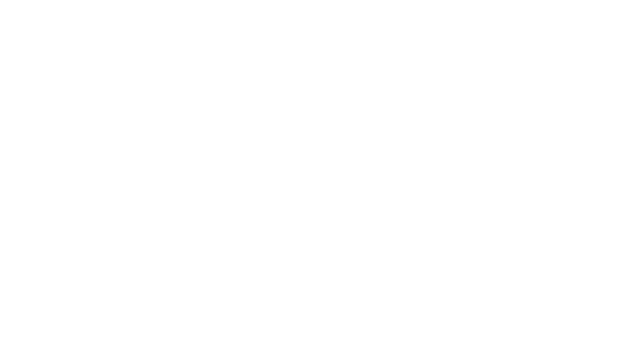
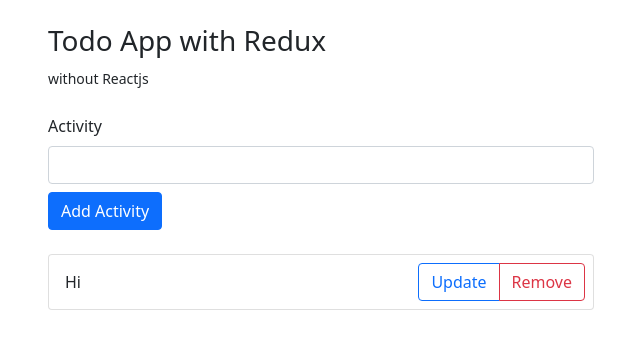
Before and after one commit to alfianandinugraha/plain-redux-todo-app, a website: page index.html in a window 1280 px wide. Shown: the whole page, without its empty margins (319-959 px from the left). Drawn offline with Linux system fonts and the light colour scheme.

Commit message:
feat(design): add design html

```diff
--- a/index.html
+++ b/index.html
@@ -8,7 +8,32 @@
     <title>Vite App</title>
   </head>
   <body>
-    <div id="app"></div>
+    <div class="container mt-4">
+      <div class="row justify-content-center">
+        <div class="col-12 col-xl-6">
+          <h3>Todo App with Redux</h3>
+          <small>without Reactjs</small>
+          <div id="form" class="mt-4">
+            <div class="mb-2">
+              <label for="input-activity" class="form-label">Activity</label>
+              <input type="text" class="form-control" name="activity" id="input-activity">
+            </div>
+            <div>
+              <button id="add-activity-btn" class="btn btn-primary">Add Activity</button>
+            </div>
+          </div>
+          <div id="todos" class="mt-4 list-group">
+            <div class="list-group-item d-flex justify-content-between align-items-center px-2 ps-3">
+              <div>Hi</div>
+              <section class="btn-group">
+                <button class="btn btn-outline-primary">Update</button>
+                <button class="btn btn-outline-danger">Remove</button>
+              </section>
+            </div>
+          </div>
+        </div>
+      </div>
+    </div>
     <script type="module" src="/src/main.ts"></script>
   </body>
 </html>
```
